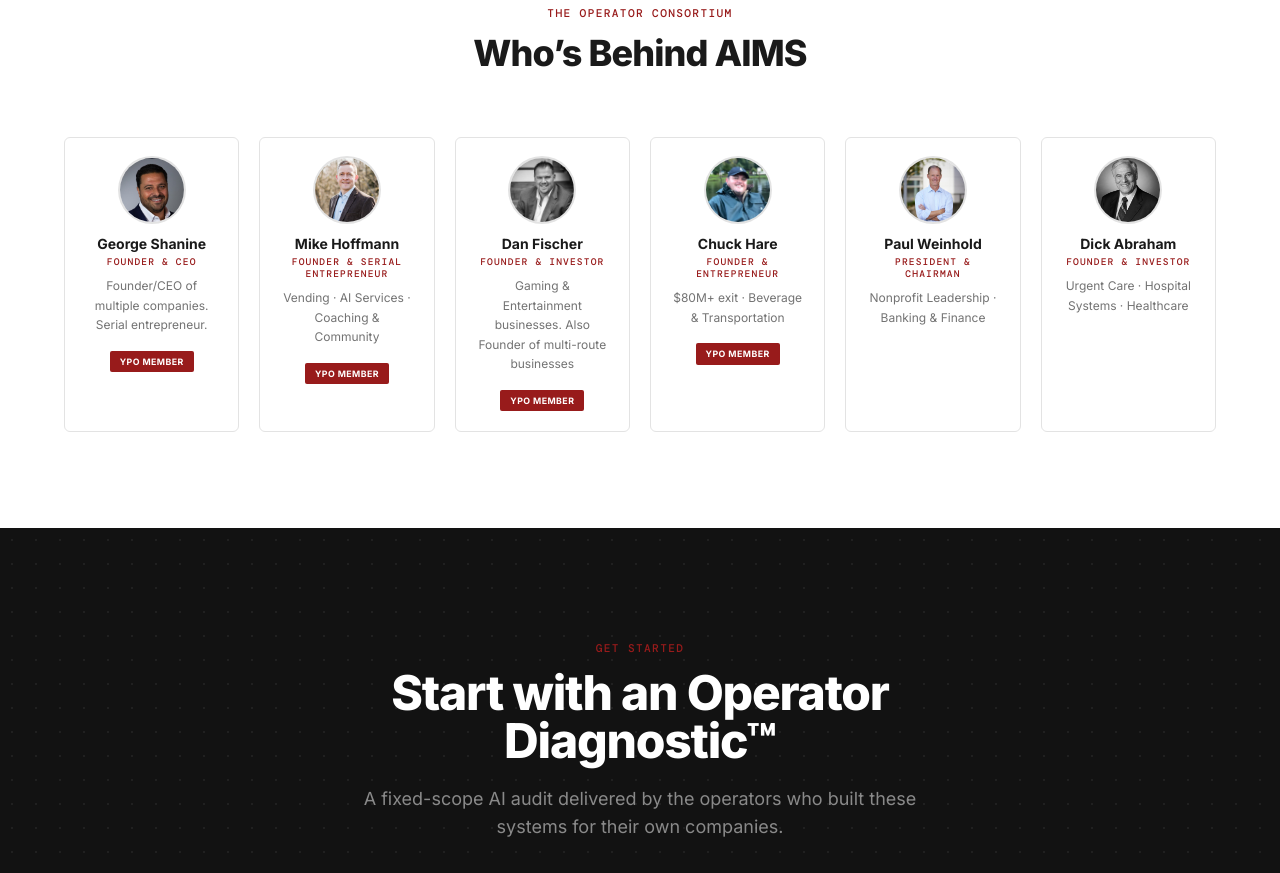
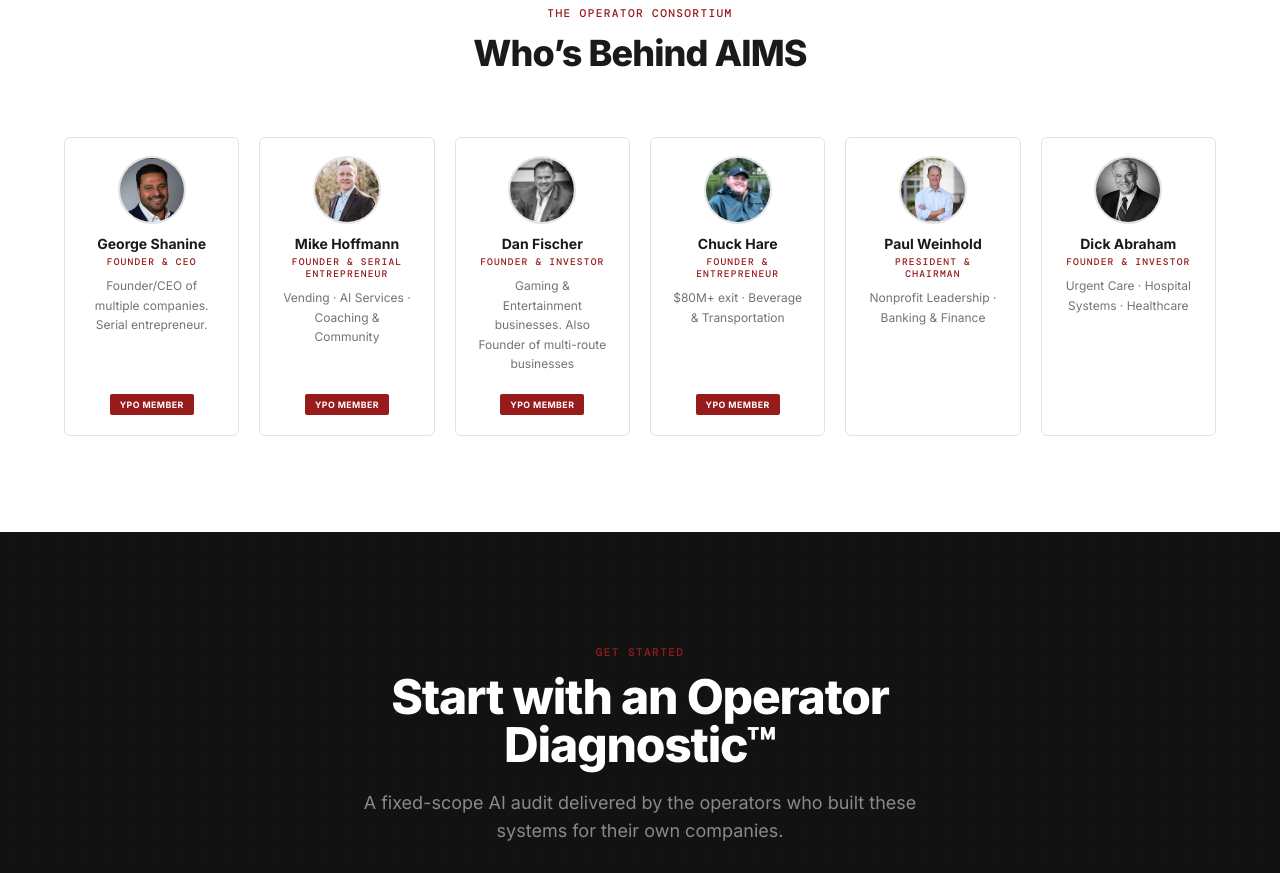
Before and after one commit to adamwolfe2/aims-site, a Next.js app: page / in a window 1280 px wide. Shown: the part 2480-3353 px from the top of the page. Built offline with nearby package versions, Linux system fonts and the light colour scheme.

Commit message:
fix: align YPO member badges to bottom of consortium cards

```diff
--- a/src/components/marketing/Consortium.tsx
+++ b/src/components/marketing/Consortium.tsx
@@ -81,7 +81,7 @@
               initial={{ opacity: 0, y: 16 }}
               animate={inView ? { opacity: 1, y: 0 } : {}}
               transition={{ duration: 0.4, delay: 0.1 + i * 0.06 }}
-              className="border border-border rounded-lg p-5 text-center micro-card bg-card"
+              className="border border-border rounded-lg p-5 text-center micro-card bg-card flex flex-col"
             >
               {member.headshot ? (
                 <div className="w-14 h-14 sm:w-16 sm:h-16 rounded-full overflow-hidden mx-auto mb-3 ring-2 ring-border">
@@ -104,9 +104,10 @@
               <p className="eyebrow text-[0.55rem] sm:text-[0.6rem] mb-2 leading-tight">
                 {member.title}
               </p>
-              <p className="text-xs text-muted-foreground leading-relaxed mb-3">
+              <p className="text-xs text-muted-foreground leading-relaxed mb-3 flex-1">
                 {member.description}
               </p>
+              <div className="mt-auto pt-1">
                 {member.ypo ? (
                   <span className="inline-block bg-primary text-primary-foreground text-[0.55rem] font-bold uppercase tracking-wider px-2.5 py-1 rounded-sm">
                     YPO Member
@@ -114,6 +115,7 @@
                 ) : (
                   <div className="h-5" />
                 )}
+              </div>
             </motion.div>
           ))}
         </div>
```
Lines whose indentation alone changed are shown as unchanged.
